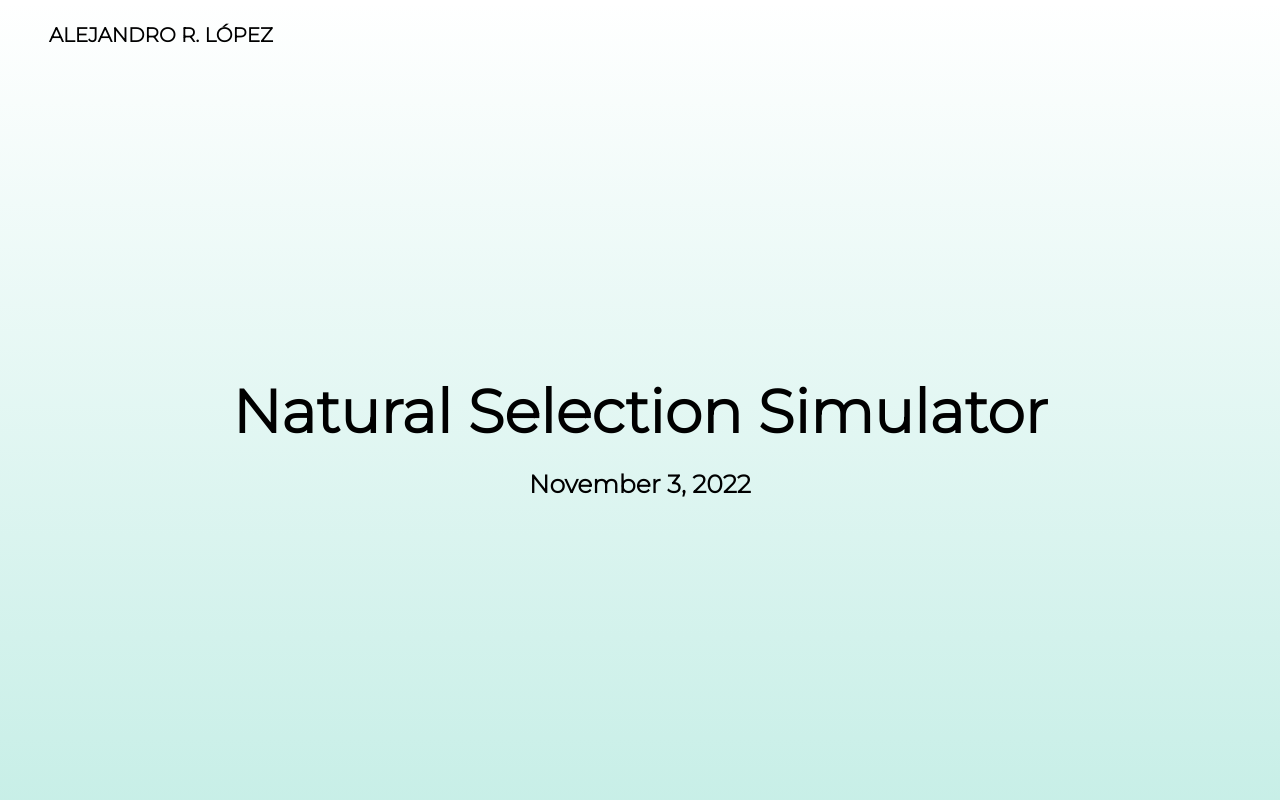
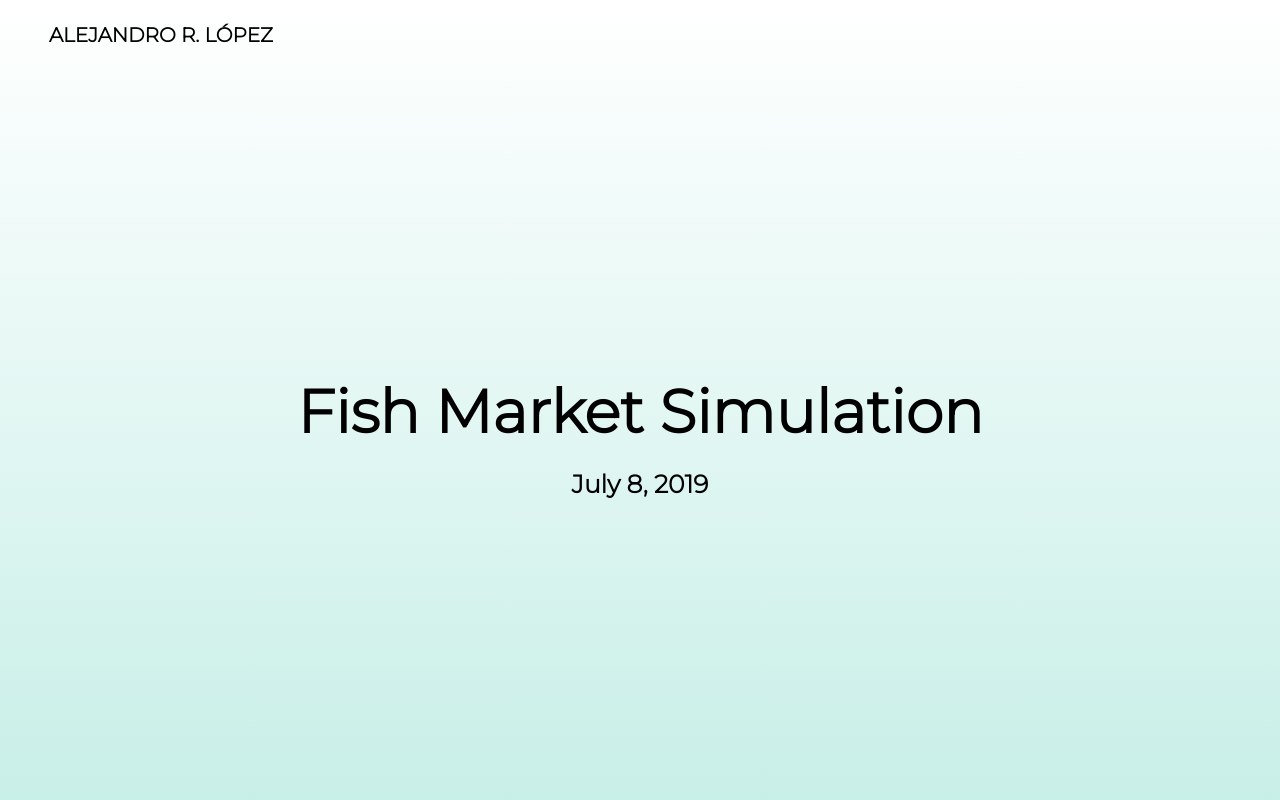
Before and after one commit to Alexra97/fish_market_sim, a plain HTML site: page index.html in a window 1280 px wide. Shown: the top 800 px of the page. Drawn offline with Linux system fonts and the light colour scheme; files whose address does not match are found by name.

Commit message:
Update index.html

```diff
--- a/index.html
+++ b/index.html
@@ -18,8 +18,8 @@
     </div>
 
     <div class="contenedor-titulo">
-      <h1>Natural Selection Simulator</h1>
-      <h2>November 3, 2022</h2>
+      <h1>Fish Market Simulation</h1>
+      <h2>July 8, 2019</h2>
     </div>
   </header>
 
```
